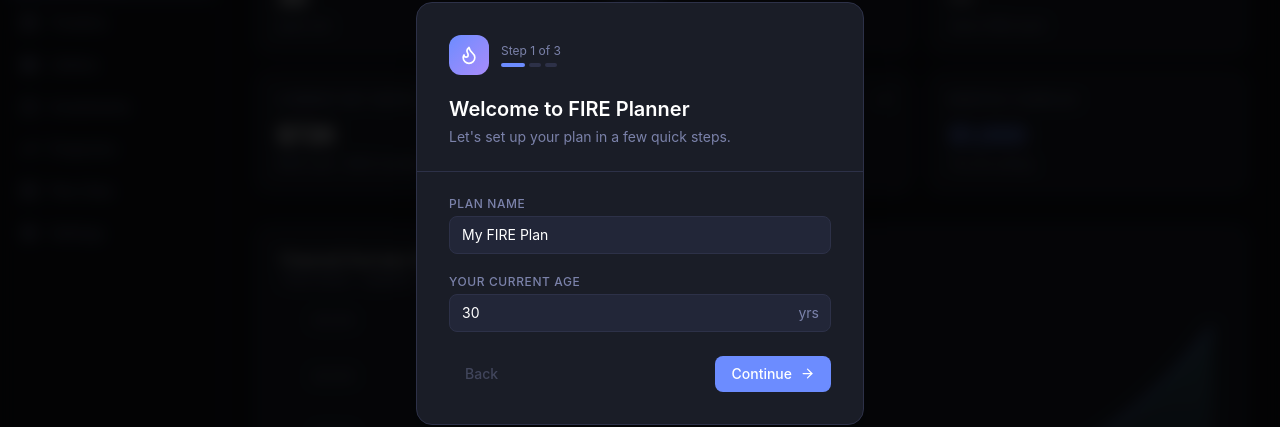
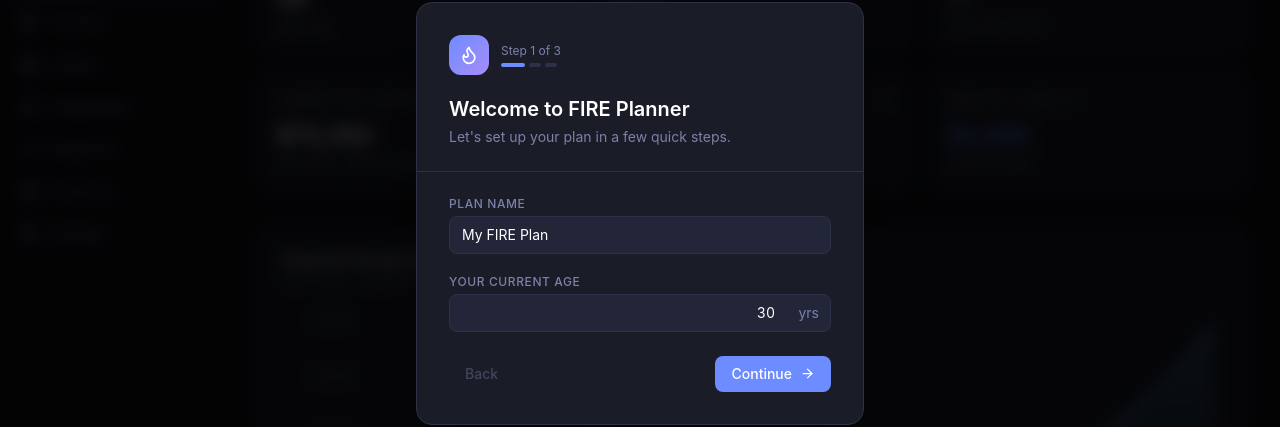
Before and after one commit to niyangbai/fire_planner, a React (Vite) app: page / in a window 1280 px wide. Shown: the part 187-614 px from the top of the page. Built offline with nearby package versions, Linux system fonts and the light colour scheme.

Commit message:
Make numeric planning inputs more explicit

```diff
--- a/src/components/charts/ChartTooltip.tsx
+++ b/src/components/charts/ChartTooltip.tsx
@@ -24,7 +24,7 @@ export default function ChartTooltip({ active, payload, label, currency }: Chart
             <div className="w-2 h-2 rounded-full" style={{ background: p.color }} />
             <span className="text-[#7b82aa]">{p.name}</span>
           </div>
-          <span className="font-medium text-white">{formatCurrency(p.value, currency, true)}</span>
+          <span className="font-medium text-white">{formatCurrency(p.value, currency)}</span>
         </div>
       ))}
     </div>
--- a/src/components/ui/Input.tsx
+++ b/src/components/ui/Input.tsx
@@ -8,6 +8,8 @@ interface InputProps extends InputHTMLAttributes<HTMLInputElement> {
 }
 
 export default function Input({ label, error, prefix, suffix, className = '', ...props }: InputProps) {
+  const isNumberInput = props.type === 'number';
+
   return (
     <div className="flex flex-col gap-1">
       {label && (
@@ -21,7 +23,17 @@ export default function Input({ label, error, prefix, suffix, className = '', ..
         )}
         <input
           {...props}
-          className={`w-full bg-[#222638] border border-[#2d3148] rounded-lg px-3 py-2 text-sm text-white placeholder-[#404672] focus:outline-none focus:border-[#6c8cff] transition-colors ${prefix ? 'pl-7' : ''} ${suffix ? 'pr-10' : ''} ${className}`}
+          inputMode={isNumberInput ? 'decimal' : props.inputMode}
+          step={isNumberInput && props.step == null ? 'any' : props.step}
+          onWheel={
+            isNumberInput
+              ? (e) => {
+                  e.currentTarget.blur();
+                  props.onWheel?.(e);
+                }
+              : props.onWheel
+          }
+          className={`w-full bg-[#222638] border border-[#2d3148] rounded-lg px-3 py-2 text-sm text-white placeholder-[#404672] focus:outline-none focus:border-[#6c8cff] transition-colors ${prefix ? 'pl-7' : ''} ${suffix ? 'pr-10' : ''} ${isNumberInput ? 'text-right tabular-nums' : ''} ${className}`}
         />
         {suffix && (
           <span className="absolute right-3 text-[#7b82aa] text-sm pointer-events-none">{suffix}</span>
--- a/src/components/ui/StatCard.tsx
+++ b/src/components/ui/StatCard.tsx
@@ -31,7 +31,7 @@ export default function StatCard({ label, value, sub, accent, valueColor, icon }
         <div className="text-xs text-[#7b82aa] font-medium uppercase tracking-wider">{label}</div>
         {icon && <div className={accent ? 'text-[#6c8cff]' : 'text-[#7b82aa]'}>{icon}</div>}
       </div>
-      <div className={`text-2xl font-semibold tracking-tight ${color}`}>{value}</div>
+      <div className={`break-words text-xl font-semibold tracking-tight tabular-nums sm:text-2xl ${color}`}>{value}</div>
       {sub && <div className="text-xs text-[#7b82aa] mt-1">{sub}</div>}
     </Card>
   );
--- a/src/engine/projection.ts
+++ b/src/engine/projection.ts
@@ -178,7 +178,7 @@ export function runProjection(plan: Plan): ProjectionResult {
         cash -= actualPayment;
         prop.mortgageBalance = Math.max(0, prop.mortgageBalance - (actualPayment - interestPart));
       }
-      prop.value *= (1 + prop.appreciationRate);
+      prop.value = Math.max(0, prop.value * (1 + prop.appreciationRate));
       totalMortgage += prop.mortgageBalance;
       totalRealEstate += prop.value;
     }
@@ -196,6 +196,7 @@ export function runProjection(plan: Plan): ProjectionResult {
     const totalAssets = Math.max(0, cash) + investments + totalRealEstate;
     const totalLiabilities = totalMortgage;
     const netWorth = totalAssets - totalLiabilities;
+    const isBroke = netWorth < 0;
 
     // ── FIRE detection ─────────────────────────────────────────────────────
     // Uses the retire event's target spending if set, otherwise current expenses.
@@ -212,7 +213,7 @@ export function runProjection(plan: Plan): ProjectionResult {
     if (peakLiability === null || totalLiabilities > peakLiability.amount) {
       peakLiability = { age, amount: totalLiabilities };
     }
-    if (!runsOutOfMoney && investments < 0) {
+    if (!runsOutOfMoney && isBroke) {
       runsOutOfMoney = true;
       runsOutAtAge = age;
     }
@@ -237,6 +238,10 @@ export function runProjection(plan: Plan): ProjectionResult {
         monthlySurplus: netCashFlow,
         isRetired,
       });
+    }
+
+    if (isBroke) {
+      break;
     }
   }
 
@@ -296,7 +301,7 @@ function applyEventStart(
         mortgageBalance: principal,
         monthlyPayment: payment,
         mortgageMonthlyRate: event.mortgageRate / 100 / 12,
-        appreciationRate: (event.propertyAppreciationRate ?? 3) / 100 / 12,
+        appreciationRate: (event.propertyAppreciationRate ?? 0) / 100 / 12,
       });
       setters.addCash(-event.downPayment);
       break;
--- a/src/screens/Dashboard.tsx
+++ b/src/screens/Dashboard.tsx
@@ -45,7 +45,7 @@ export default function Dashboard() {
     const s = projection.retirementAge
       ? projection.annual.find((x) => x.age >= (projection.retirementAge ?? 0))
       : projection.annual[projection.annual.length - 1];
-    return formatCurrency(s?.netWorth ?? 0, currency, true);
+    return formatCurrency(s?.netWorth ?? 0, currency);
   })();
 
   return (
@@ -64,7 +64,7 @@ export default function Dashboard() {
           accent icon={<Flame size={16} />} />
         <StatCard label="Planned FIRE"  value={plannedFireAge ? `Age ${plannedFireAge}` : '—'}
           sub={plannedFireAge ? 'FIRE event on timeline' : 'Add a FIRE event'} icon={<Calendar size={16} />} />
-        <StatCard label="Current Net Worth"  value={formatCurrency(snap0?.netWorth ?? 0, currency, true)}
+        <StatCard label="Current Net Worth"  value={formatCurrency(snap0?.netWorth ?? 0, currency)}
           sub={`${formatCurrency(snap0?.cash ?? 0, currency, true)} cash · ${formatCurrency(snap0?.investments ?? 0, currency, true)} invested`}
           icon={<TrendingUp size={16} />} />
         <StatCard label="FIRE Net Worth" value={fireNetWorth} sub="at FIRE" icon={<TrendingUp size={16} />} />
@@ -120,7 +120,7 @@ export default function Dashboard() {
             )}
             {projection.runsOutOfMoney && (
               <Insight type="danger" icon={<AlertCircle size={15} className="text-[#f87171]" />}
-                text={`Warning: plan runs out of investments around age ${Math.round(projection.runsOutAtAge ?? 0)}.`} />
+                text={`Warning: plan goes broke around age ${Math.round(projection.runsOutAtAge ?? 0)}.`} />
             )}
             {plannedFireAge && insights?.fireAge && insights.fireAge > plannedFireAge && (
               <Insight type="warning" icon={<AlertCircle size={15} className="text-[#facc15]" />}
--- a/src/screens/Lifeline.tsx
+++ b/src/screens/Lifeline.tsx
@@ -146,13 +146,13 @@ function CheckpointCard({ checkpoint, projectedNetWorth, projectedAssets, projec
                 </div>
                 <div className="text-right">
                   <div className="text-xs text-white font-medium">
-                    Target: {formatCurrency(item.target, currency, true)}
+                    Target: {formatCurrency(item.target, currency)}
                   </div>
                   {item.projected !== undefined && (
                     <div className={`text-xs ${passes ? 'text-[#4ade80]' : 'text-[#f87171]'}`}>
-                      Projected: {formatCurrency(item.projected, currency, true)}
+                      Projected: {formatCurrency(item.projected, currency)}
                       {variance !== undefined && (
-                        <span className="ml-1">({variance >= 0 ? '+' : ''}{formatCurrency(variance, currency, true)})</span>
+                        <span className="ml-1">({variance >= 0 ? '+' : ''}{formatCurrency(variance, currency)})</span>
                       )}
                     </div>
                   )}
--- a/src/screens/Projection.tsx
+++ b/src/screens/Projection.tsx
@@ -73,19 +73,19 @@ export default function Projection() {
         <StatCard
           label="Planned FIRE"
           value={retirementAge ? `Age ${retirementAge}` : 'None planned'}
-          sub={fireEventSnap ? `${formatCurrency(fireEventSnap.netWorth, currency, true)} net worth` : undefined}
+          sub={fireEventSnap ? `${formatCurrency(fireEventSnap.netWorth, currency)} net worth` : undefined}
           icon={<Clock size={15} />}
         />
         <StatCard
           label="Peak Liability"
-          value={peakLiability?.amount ? formatCurrency(peakLiability.amount, currency, true) : 'None'}
+          value={peakLiability?.amount ? formatCurrency(peakLiability.amount, currency) : 'None'}
           sub={peakLiability?.amount ? `at age ${Math.round(peakLiability.age)}` : undefined}
           valueColor={peakLiability?.amount ? 'yellow' : 'green'}
           icon={<AlertTriangle size={15} />}
         />
         <StatCard
           label="Plan Status"
-          value={runsOutOfMoney ? `Runs out at ${Math.round(runsOutAtAge ?? 0)}` : 'Sustainable'}
+          value={runsOutOfMoney ? `Broke at ${Math.round(runsOutAtAge ?? 0)}` : 'Sustainable'}
           sub={runsOutOfMoney ? 'Increase contributions' : `To age ${settings.projectionEndAge}`}
           valueColor={runsOutOfMoney ? 'red' : 'green'}
           icon={runsOutOfMoney ? <AlertTriangle size={15} /> : <CheckCircle size={15} />}
@@ -184,7 +184,7 @@ export default function Projection() {
               <div className="bg-[#6c8cff18] border border-[#6c8cff33] rounded-xl p-4">
                 <div className="text-xs text-[#6c8cff] font-medium mb-1">Solve: FIRE Forward Projection</div>
                 <div className="text-sm text-white">
-                  With your current plan, you reach financial independence at age <strong>{fireAge}</strong> with <strong>{formatCurrency(fireSnap.netWorth, currency, true)}</strong> net worth.
+                  With your current plan, you reach financial independence at age <strong>{fireAge}</strong> with <strong>{formatCurrency(fireSnap.netWorth, currency)}</strong> net worth.
                 </div>
               </div>
             )}
--- a/src/types/plan.ts
+++ b/src/types/plan.ts
@@ -86,7 +86,7 @@ export interface BuyPropertyEvent extends BaseEvent {
   downPayment: number;
   mortgageRate: number;           // annual %
   mortgageTerm: number;           // years
-  propertyAppreciationRate?: number; // annual %, defaults to 3%
+  propertyAppreciationRate?: number; // annual %, defaults to 0%
   propertyId: string;
 }
 
```
Also changed, not shown: src/components/events/EventForm.tsx (+19 -1 lines), 1 other file (tests, documents, lock files or other folders).
